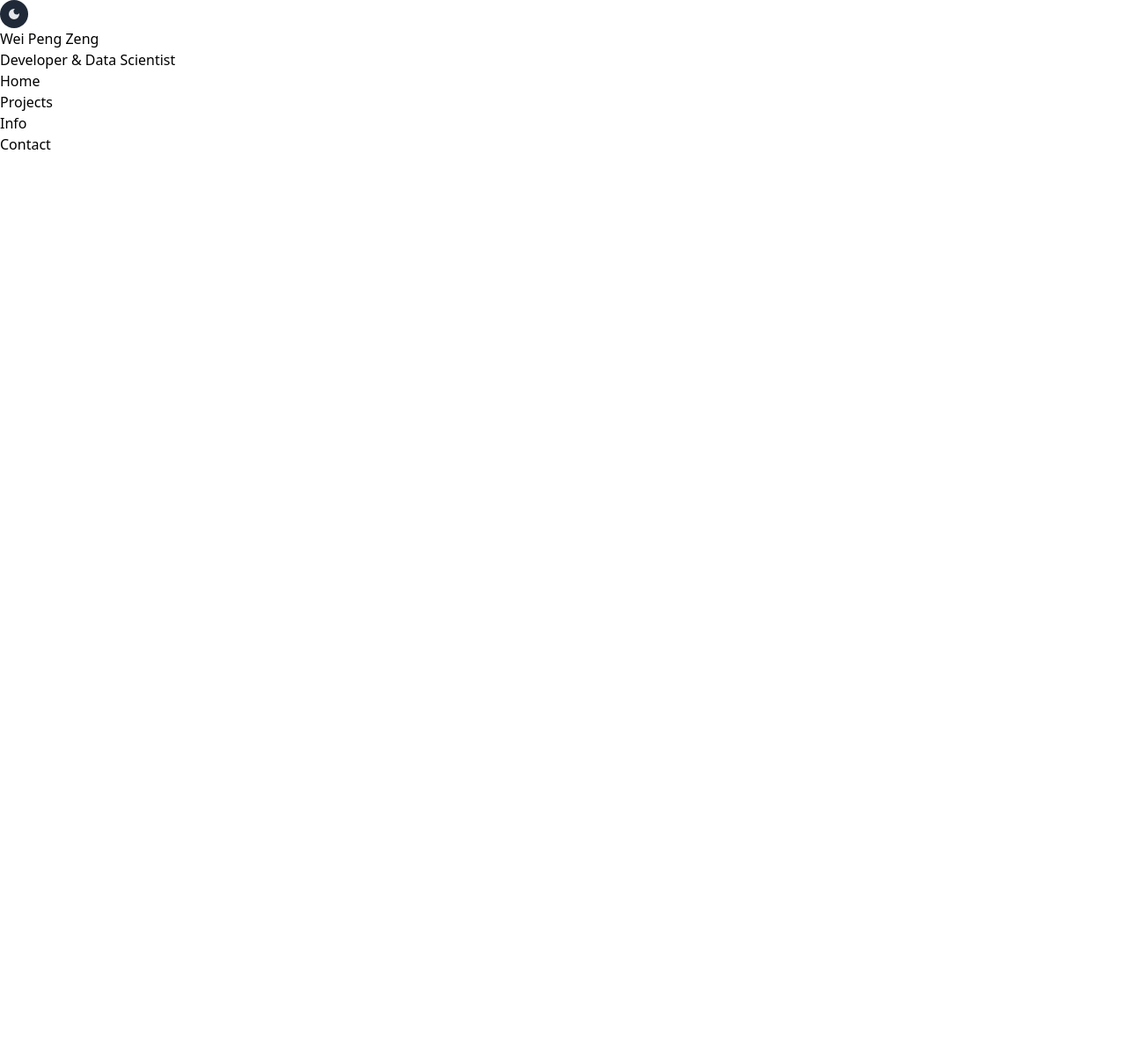
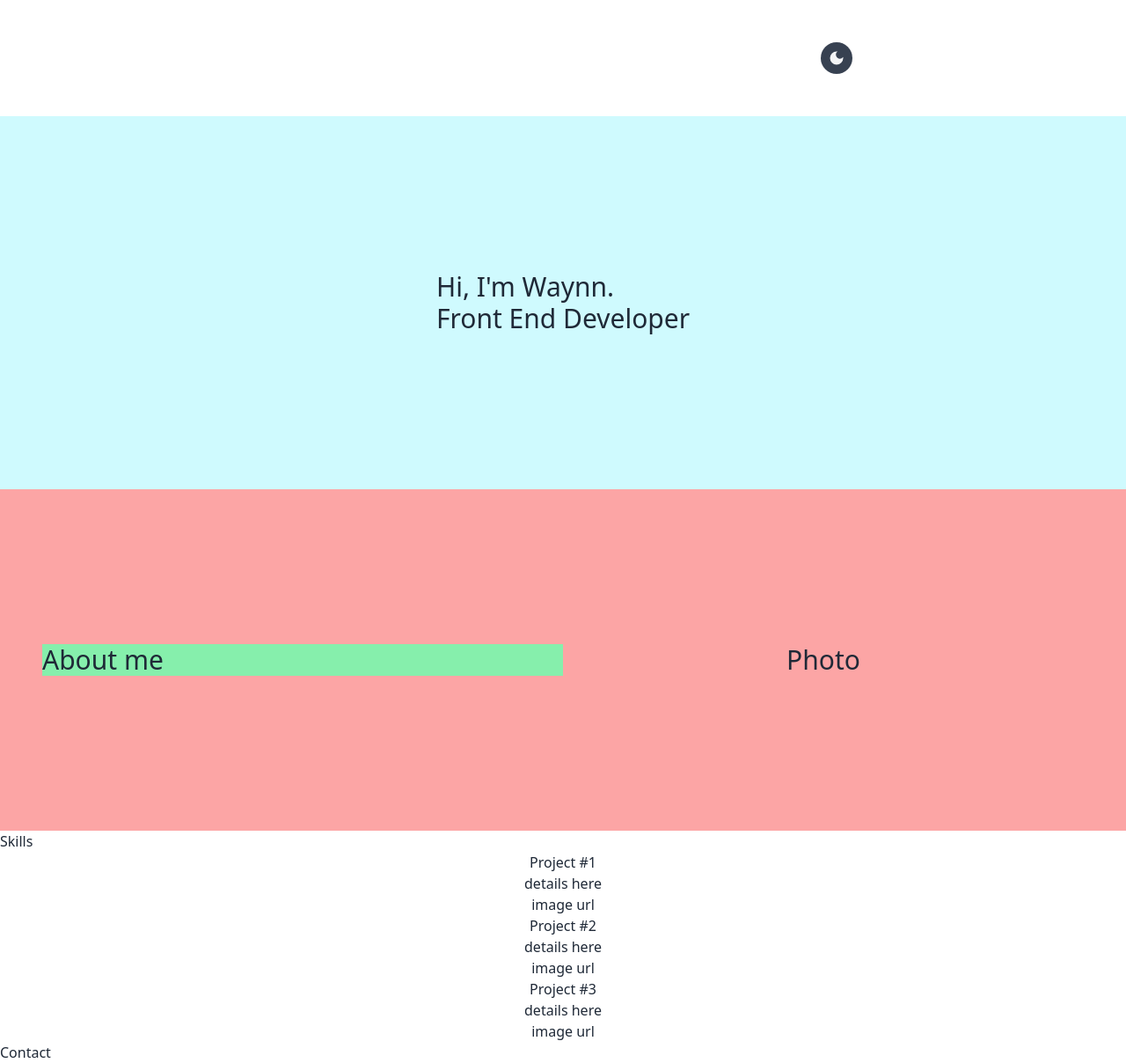
Before and after one commit to waynnbz/wz-profile, a Next.js app: page / in a window 1280 px wide. Shown: the whole page at 88% size. Before the commit the page ends 800 px from the top, so only its background shows below. Built offline with nearby package versions, Linux system fonts and the light colour scheme.

Commit message:
main layout

```diff
--- /dev/null
+++ b/components/About.tsx
@@ -0,0 +1,12 @@
+import React from 'react'
+
+function About() {
+  return (
+    <div className="text-3xl flex justify-center text-left py-44 px-12 bg-red-300 dark:bg-red-900">
+        <div className='flex-1 bg-green-300 dark:bg-green-800'>About me</div>
+        <div className='flex-1 text-center'>Photo</div>
+    </div>
+  )
+}
+
+export default About
--- /dev/null
+++ b/components/Contact.tsx
@@ -0,0 +1,9 @@
+import React from 'react'
+
+function Contact() {
+  return (
+    <div>Contact</div>
+  )
+}
+
+export default Contact
--- a/components/Header.tsx
+++ b/components/Header.tsx
@@ -1,20 +1,21 @@
 import React from 'react';
 import { useTheme } from '../utils/theme';
-import { MdDarkMode, MdOutlineLightMode } from 'react-icons/md';
+import { MdDarkMode, MdLightMode } from 'react-icons/md';
 
 function Header() {
   const { isDarkMode, toggleDarkMode } = useTheme();
 
   return (
-    <div>
+    <div className="flex justify-around items-center py-12">
+      <div className='text-2xl'></div>
       <button
-        className="bg-gray-800 text-gray-200 dark:bg-gray-300 dark:text-gray-800 font-medium p-2 rounded-full"
+        className="bg-gray-700 text-gray-100 dark:bg-gray-300 dark:text-gray-800 font-medium p-2 text-xl rounded-full hover:shadow-lg"
         onClick={() => {
           toggleDarkMode();
           localStorage.setItem('dark', JSON.stringify(!isDarkMode));
         }}
       >
-        {isDarkMode ? <MdOutlineLightMode /> : <MdDarkMode />}
+        {isDarkMode ? <MdLightMode /> : <MdDarkMode />}
       </button>
     </div>
   );
--- /dev/null
+++ b/components/Hero.tsx
@@ -0,0 +1,12 @@
+import React from 'react';
+
+function Hero() {
+  return (
+    <div className="text-3xl flex justify-center text-left py-44 bg-cyan-100 dark:bg-cyan-900">
+      Hi, I'm Waynn. <br />
+      Front End Developer
+    </div>
+  );
+}
+
+export default Hero;
--- /dev/null
+++ b/components/Project.tsx
@@ -0,0 +1,19 @@
+import React from 'react';
+
+interface IProject {
+  title: string;
+  description: string;
+  demoImage: string;
+}
+
+function Project({ title, description, demoImage }: IProject) {
+  return (
+    <div className='flex flex-col justify-center items-center'>
+      <div>{title}</div>
+      <div>{description}</div>
+      <div>{demoImage}</div>
+    </div>
+  );
+}
+
+export default Project;
--- /dev/null
+++ b/components/Skills.tsx
@@ -0,0 +1,9 @@
+import React from 'react'
+
+function Skills() {
+  return (
+    <div>Skills</div>
+  )
+}
+
+export default Skills
--- a/pages/index.tsx
+++ b/pages/index.tsx
@@ -1,6 +1,11 @@
 import { Inter } from '@next/font/google';
 import { useTheme } from '../utils/theme';
 import Header from '../components/Header';
+import Hero from '../components/Hero';
+import About from '../components/About';
+import Project from '../components/Project';
+import Contact from '../components/Contact';
+import Skills from '../components/Skills';
 
 const inter = Inter({ subsets: ['latin'] });
 
@@ -10,19 +15,16 @@ export default function Home() {
   return (
     <div className={`${isDarkMode && 'dark'}`}>
       <div
-        className={`bg-white dark:bg-black transition duration-500 ease-in-out origin-top-right`}
+        className={`text-gray-800 dark:text-gray-200 bg-white dark:bg-black transition duration-500 ease-in-out origin-top-right`}
       >
         <Header />
-        <h1 className="">Wei Peng Zeng</h1>
-        <span>Developer & Data Scientist</span>
-        <nav>
-          <ul>
-            <li>Home</li>
-            <li>Projects</li>
-            <li>Info</li>
-            <li>Contact</li>
-          </ul>
-        </nav>
+        <Hero />
+        <About />
+        <Skills />
+        <Project title='Project #1' description='details here' demoImage='image url' />
+        <Project title='Project #2' description='details here' demoImage='image url' />
+        <Project title='Project #3' description='details here' demoImage='image url' />
+        <Contact />
       </div>
     </div>
   );
```
